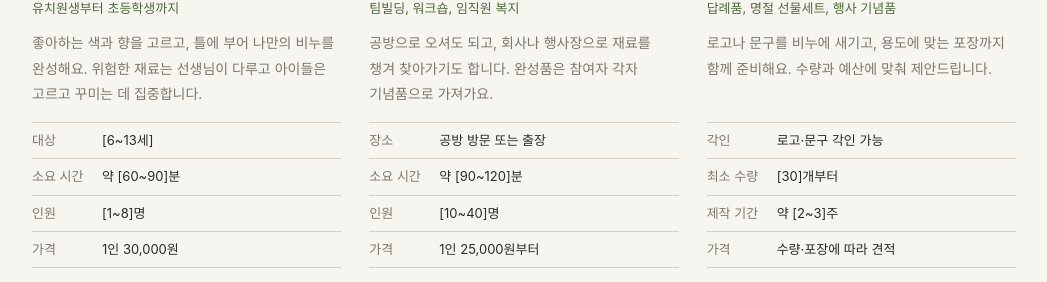
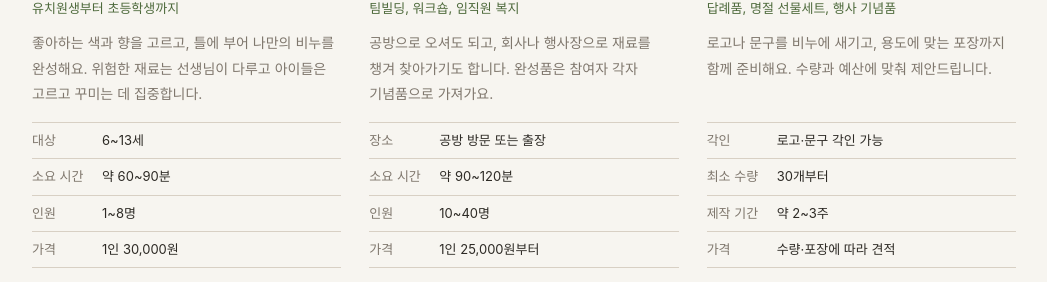
Before and after one commit to bomnal-lab/bomnal-lab.github.io, a plain HTML site: page index.html in a window 1280 px wide. Shown: the part 1519-1801 px from the top of the page, without its empty margins (116-1163 px from the left). Drawn offline with Linux system fonts and the light colour scheme; a web font is replaced by a local one.

Commit message:
Remove brackets from age and duration specifications

```diff
--- a/index.html
+++ b/index.html
@@ -199,9 +199,9 @@
           <div class="for">유치원생부터 초등학생까지</div>
           <p>좋아하는 색과 향을 고르고, 틀에 부어 나만의 비누를 완성해요. 위험한 재료는 선생님이 다루고 아이들은 고르고 꾸미는 데 집중합니다.</p>
           <dl class="spec">
-            <dt>대상</dt><dd>[6~13세]</dd>
-            <dt>소요 시간</dt><dd>약 [60~90]분</dd>
-            <dt>인원</dt><dd>[1~8]명</dd>
+            <dt>대상</dt><dd>6~13세</dd>
+            <dt>소요 시간</dt><dd>약 60~90분</dd>
+            <dt>인원</dt><dd>1~8명</dd>
             <dt>가격</dt><dd>1인 30,000원</dd>
           </dl>
           <a class="btn" href="KAKAO_URL" target="_blank" rel="noopener">예약 문의</a>
@@ -213,8 +213,8 @@
           <p>공방으로 오셔도 되고, 회사나 행사장으로 재료를 챙겨 찾아가기도 합니다. 완성품은 참여자 각자 기념품으로 가져가요.</p>
           <dl class="spec">
             <dt>장소</dt><dd>공방 방문 또는 출장</dd>
-            <dt>소요 시간</dt><dd>약 [90~120]분</dd>
-            <dt>인원</dt><dd>[10~40]명</dd>
+            <dt>소요 시간</dt><dd>약 90~120분</dd>
+            <dt>인원</dt><dd>10~40명</dd>
             <dt>가격</dt><dd>1인 25,000원부터</dd>
           </dl>
           <a class="btn" href="KAKAO_URL" target="_blank" rel="noopener">견적 문의</a>
@@ -226,8 +226,8 @@
           <p>로고나 문구를 비누에 새기고, 용도에 맞는 포장까지 함께 준비해요. 수량과 예산에 맞춰 제안드립니다.</p>
           <dl class="spec">
             <dt>각인</dt><dd>로고·문구 각인 가능</dd>
-            <dt>최소 수량</dt><dd>[30]개부터</dd>
-            <dt>제작 기간</dt><dd>약 [2~3]주</dd>
+            <dt>최소 수량</dt><dd>30개부터</dd>
+            <dt>제작 기간</dt><dd>약 2~3주</dd>
             <dt>가격</dt><dd>수량·포장에 따라 견적</dd>
           </dl>
           <a class="btn" href="KAKAO_URL" target="_blank" rel="noopener">주문 상담</a>
```
